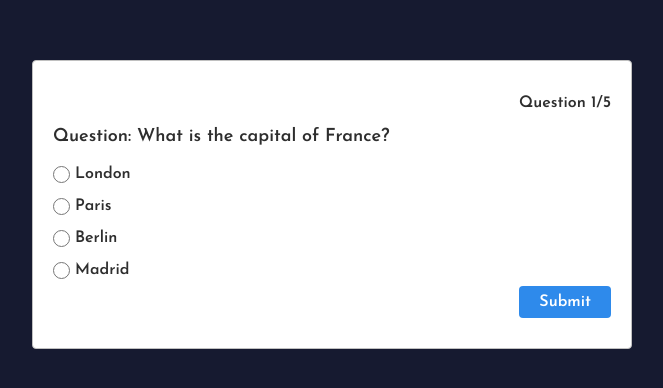
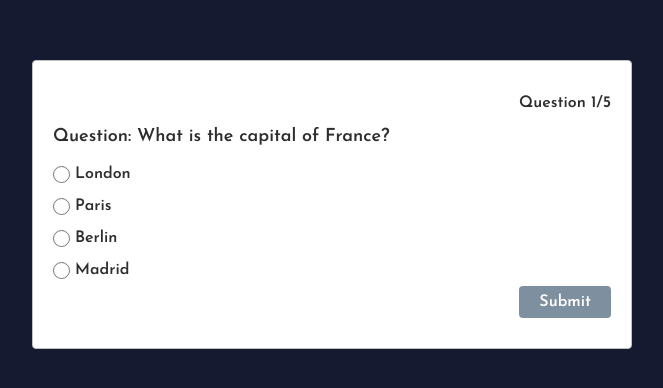
Before and after one commit to zaynlannister/quizz-app, a React (Vite) app: page / in a window 1280 px wide. Shown: the part 140-528 px from the top of the page, without its empty margins (308-971 px from the left). Built offline with nearby package versions, Linux system fonts and the light colour scheme.

Commit message:
fix: input checked status & disabled button

```diff
--- a/src/App.tsx
+++ b/src/App.tsx
@@ -43,6 +43,7 @@ const App = () => {
 
   const handleSubmit = () => {
     setNumber(number + 1);
+    setValue("");
     if (value === mockQuestions[number].correct_answer) {
       setCorrectAnswersNumber(correctAnswersNumber + 1);
       setIsCorrect("correct");
@@ -63,6 +64,8 @@ const App = () => {
   const handleTryAgain = () => {
     setNumber(0);
     setIsCorrect("");
+    setValue("");
+    setCorrectAnswersNumber(0);
   };
   return (
     <StyledApp>
@@ -91,6 +94,7 @@ const App = () => {
                 onChange={handleInputChange}
                 type="radio"
                 name={`option-${number}`}
+                checked={item === value}
                 value={item}
                 id={`option-${index}`}
               />
@@ -99,7 +103,11 @@ const App = () => {
           ))}
 
           <div className="flex justify-end">
-            <button className="button" onClick={handleSubmit}>
+            <button
+              disabled={value === ""}
+              className={`button ${value === "" ? "disabled" : ""}`}
+              onClick={handleSubmit}
+            >
               Submit
             </button>
           </div>
@@ -151,6 +159,10 @@ const StyledApp = styled.div`
       background-color: #296bb0;
     }
   }
+
+  .button.disabled {
+    background-color: #7e8fa0;
+  }
 `;
 
 export default App;
```
